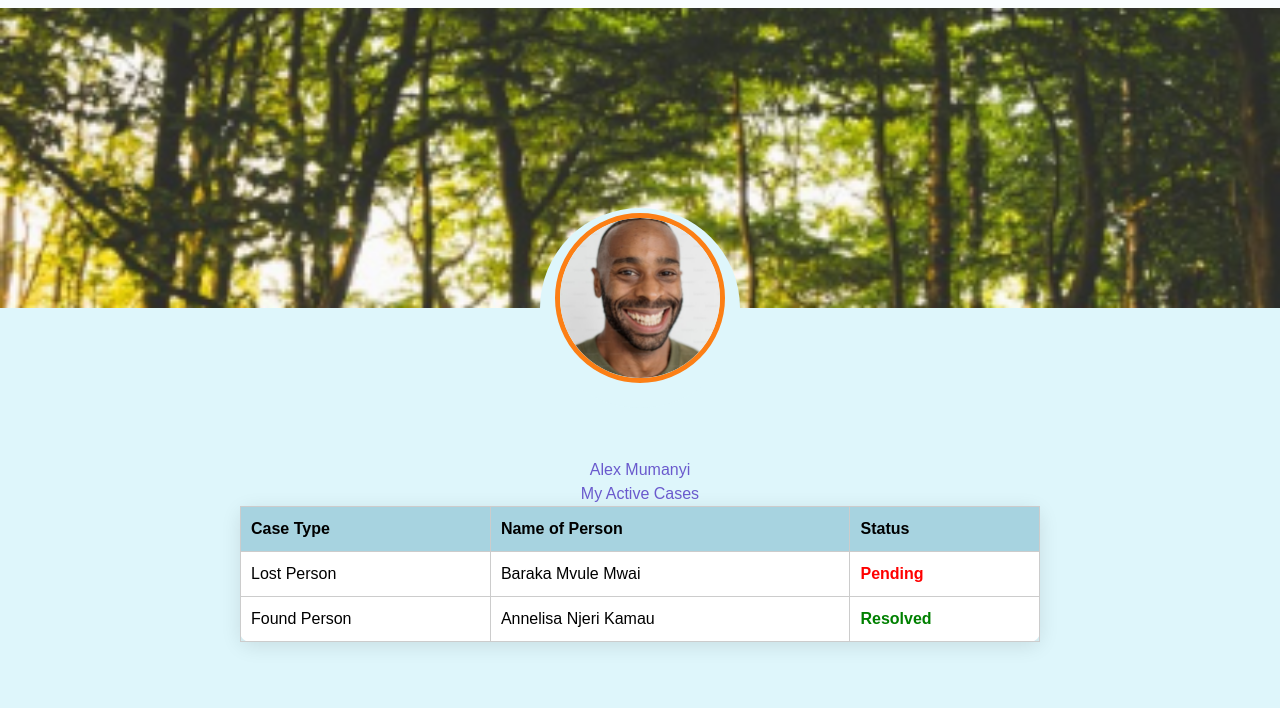
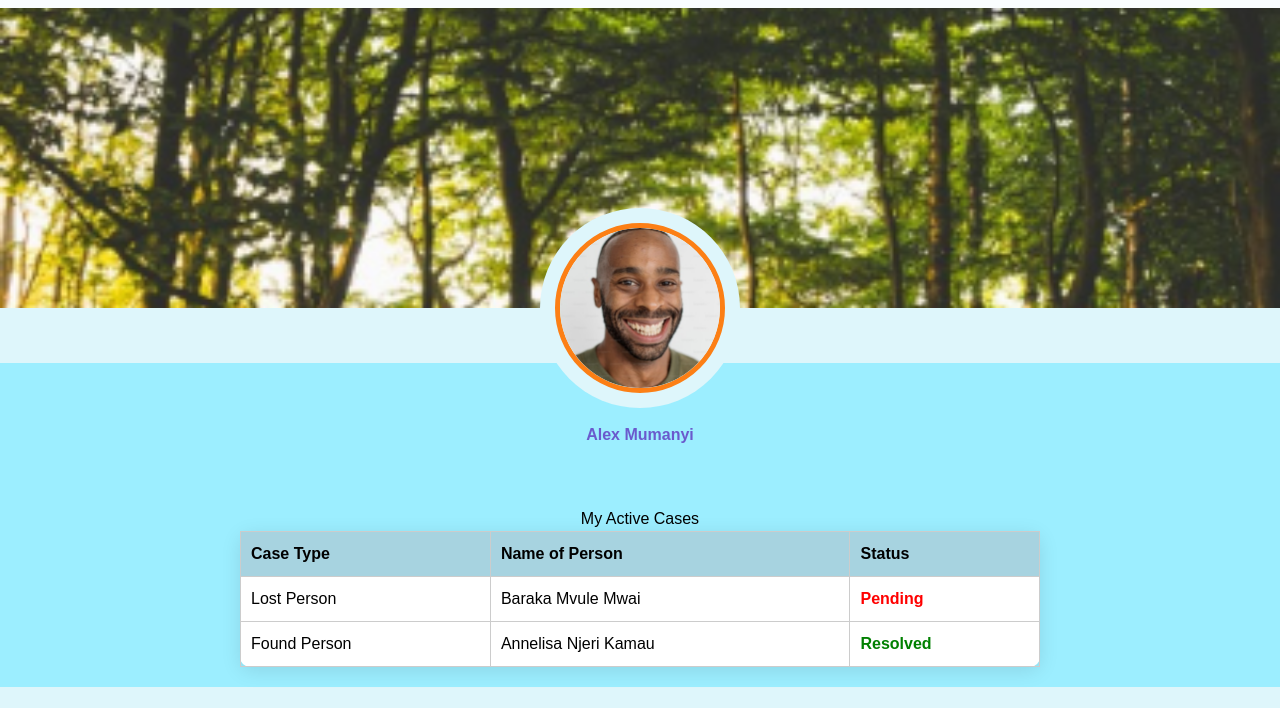
Before and after one commit to GeekSteve0/test, a plain HTML site: page user_profile.html in a window 1280 px wide. Shown: the part 92-800 px from the top of the page. Drawn offline with nearby package versions, Linux system fonts and the light colour scheme.

Commit message:
Updated User Profile

```diff
--- a/user_profile.html
+++ b/user_profile.html
@@ -94,6 +94,9 @@
         h1, h2 {
             color: #6A5ACD; /* Purple color */
         }
+        .active-cases-title {
+            margin-top: 20px; /* Adjust as needed */
+        }
     </style>
 </head>
 <body>
@@ -117,13 +120,13 @@
 
     <!-- Hero Section -->
     <div class="hero-section">
-        <img src="./images/avatar.png" alt="User Avatar" class="profile-image">
+        <img src="./images/avatar.png" alt="User Avatar" class="profile-image" style="bottom: -85px;">
     </div>
 
     <!-- User Profile Section -->
-    <div class="profile-container">
-        <h1>Alex Mumanyi</h1>
-        <h2>My Active Cases</h2>
+    <div class="profile-container" style="background-color: #9ceeff; padding: 20px; margin-top: 55px;">
+        <h1 style="margin-top: 40px;"><strong>Alex Mumanyi</strong></h1>
+        <h4 style="margin-top: 60px;">My Active Cases</h4>
 
         <table class="active-cases">
             <thead>
```
